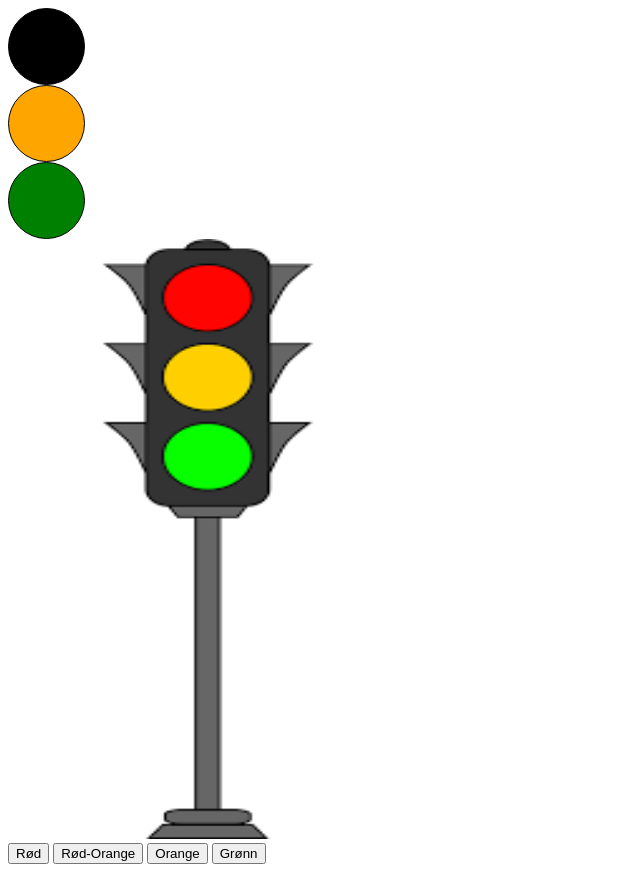
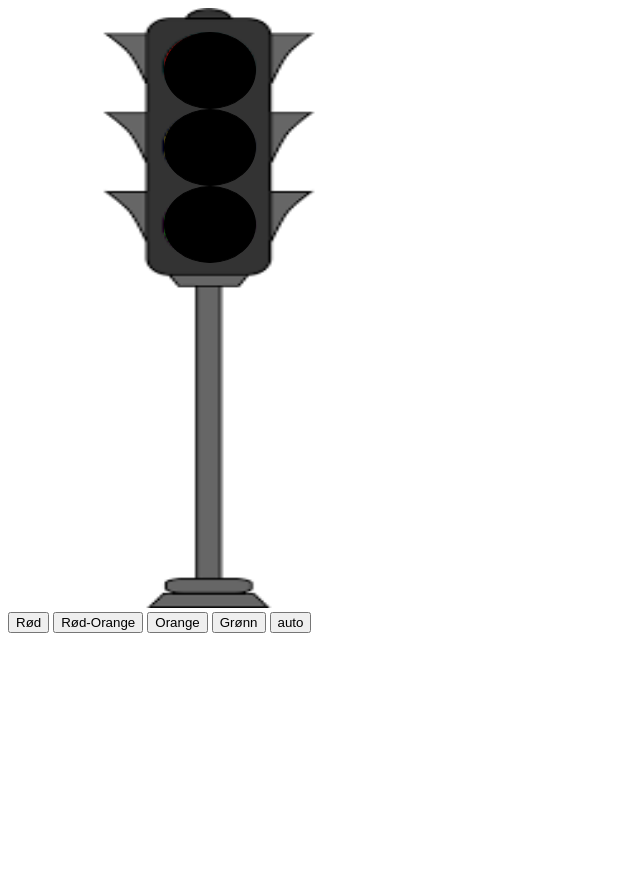
Before and after one commit to WellDone88/Trafikklys, a plain HTML site: page index.html in a window 1280 px wide. Shown: the whole page, without its empty margins (0-640 px from the left). After the commit the page ends 800 px from the top, so only its background shows below. Drawn offline with Linux system fonts and the light colour scheme.

Commit message:
Update index.html

```diff
--- a/index.html
+++ b/index.html
@@ -6,13 +6,13 @@
     <title>Document</title>
     <style>
         .lights {
-            width: 400px;
+            width: 402px;
             height: 600px;
         }
 
         .lightForm {
             background-color: black;
-            width: 75px;
+            width: 90px;
             height: 75px;
             border: solid black 1px;
             border-radius: 50%;
@@ -33,13 +33,20 @@
             background-color: black;
         }
 
+        #AllTheDivs {
+            position: fixed;
+            top: 32px;
+            left: 164px;
+        }
+
     </style>
 </head>
 <body>
-
-    <div id="redlight" class="lightForm"></div>
-    <div id="orangelight" class="lightForm"></div>
-    <div id="greenlight" class="lightForm"></div>
+    <div id="AllTheDivs">
+        <div id="redlight" class="lightForm"></div>
+        <div id="orangelight" class="lightForm"></div>
+        <div id="greenlight" class="lightForm"></div>
+    </div>
 
     <div>
         <img src="traffiklys.png" alt="traffiklys png" class="lights">
@@ -50,10 +57,10 @@
     <button onclick="orange()">Orange</button>
     <button onclick="green()">Grønn</button>
 
+    <button onclick="autoChange()">auto</button>
+
 
     <script>
-
-        autoChange()
 
         function autoChange() {
              let auto = setTimeout(red,1000)
@@ -63,20 +70,20 @@
 
 
         function red() {
-            document.getElementById('redlight').classList.add('turnOnRed');
+            document.getElementById('redlight').classList.toggle('turnOnRed');
         }
 
         function redOrange() {
-            document.getElementById('Orangelight').classList.add('turnOnRed');
-            document.getElementById('Orangelight').classList.add('turnOnOrange');
+            document.getElementById('redlight').classList.toggle('turnOnRed') +
+            document.getElementById('orangelight').classList.toggle('turnOnOrange')
         }
 
         function orange() {
-            document.getElementById('orangelight').classList.add('turnOnOrange');
+            document.getElementById('orangelight').classList.toggle('turnOnOrange');
             }
 
         function green() {
-            document.getElementById('greenlight').classList.add('turnOnGreen');
+            document.getElementById('greenlight').classList.toggle('turnOnGreen');
 
         }
 
@@ -96,13 +103,12 @@
             }
 
         function autoChange() {
-             let auto = setTimeout(red,2000);
-             auto =  setTimeout(orange,3000) + setTimeout(red,3000);
+             let auto = setTimeout(red,1000);
+             auto = setTimeout(orange,3000) + setTimeout(red,3000);
              auto = setTimeout(turnOffaLightRED,4000);
-             auto = setTimeout(green,5000);
-             auto = setTimeout(turnOffaLightORANGE,6000) + setTimeout(green,6000);
-             auto = setTimeout(turnOffaLightGREEN,7000);
-             auto = setTimeout(turnOffaLightGREEN,8000);
+             auto = setTimeout(green,4500);
+             auto = setTimeout(turnOffaLightORANGE,4500)
+             auto = setTimeout(turnOffaLightGREEN,5500);
         }
 
 
```
